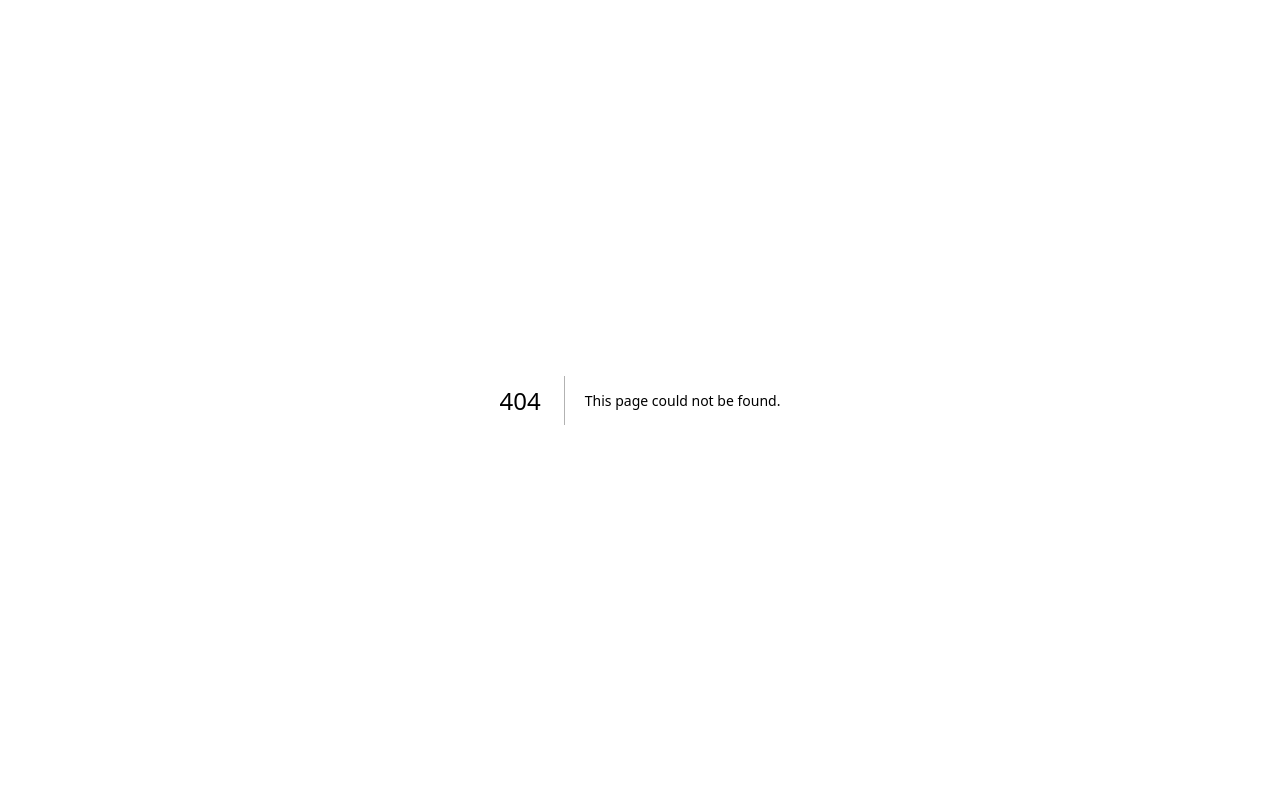
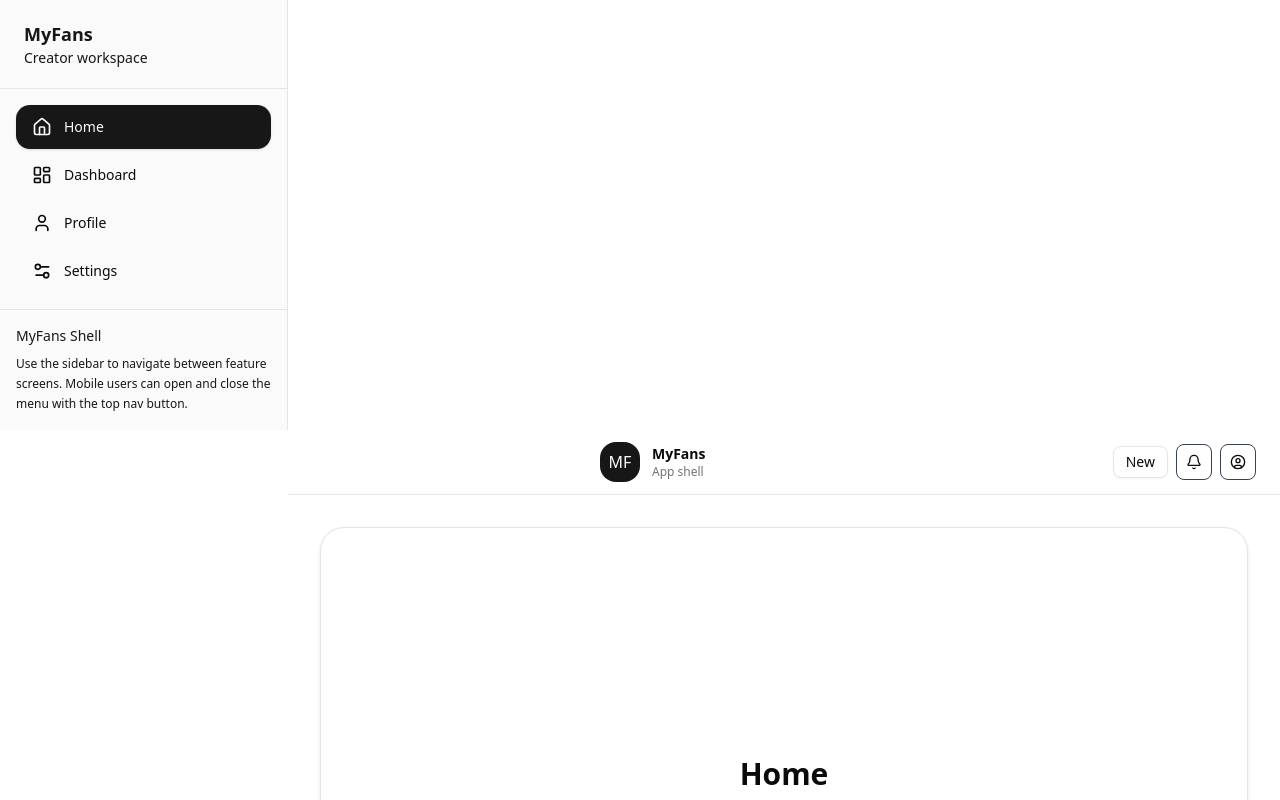
Before and after one commit to MyFanss/myFans_frontend, a Next.js app: page /home in a window 1280 px wide. Before the commit this address had no page. Shown: the top 800 px of the page. Built offline with nearby package versions, Linux system fonts and the light colour scheme.

Commit message:
feature:Build App Shell with Sidebar and Top Navigation

```diff
--- /dev/null
+++ b/src/app/(dashboard)/home/page.tsx
@@ -0,0 +1,12 @@
+export default function HomePage() {
+  return (
+    <main className="min-h-[60vh] flex items-center justify-center p-8 text-center">
+      <div>
+        <h1 className="text-3xl font-semibold">Home</h1>
+        <p className="mt-3 max-w-xl text-sm text-muted-foreground">
+          This is a placeholder page for the Home route. The dashboard shell is active for this layout and reflects the current navigation state.
+        </p>
+      </div>
+    </main>
+  )
+}
--- /dev/null
+++ b/src/app/(dashboard)/layout.tsx
@@ -0,0 +1,15 @@
+import type { Metadata } from "next"
+import DashboardShell from "@/components/navigation/DashboardShell"
+
+export const metadata: Metadata = {
+  title: "MyFans Dashboard",
+  description: "Dashboard shell for MyFans with responsive sidebar and top navigation.",
+}
+
+export default function DashboardLayout({
+  children,
+}: Readonly<{
+  children: React.ReactNode
+}>) {
+  return <DashboardShell>{children}</DashboardShell>
+}
--- /dev/null
+++ b/src/components/navigation/DashboardShell.tsx
@@ -0,0 +1,30 @@
+"use client"
+
+import { useCallback, useState } from "react"
+import Sidebar from "@/components/navigation/Sidebar"
+import TopNav from "@/components/navigation/TopNav"
+
+interface DashboardShellProps {
+  children: React.ReactNode
+}
+
+export default function DashboardShell({ children }: DashboardShellProps) {
+  const [sidebarOpen, setSidebarOpen] = useState(false)
+
+  const handleOpen = useCallback(() => setSidebarOpen(true), [])
+  const handleClose = useCallback(() => setSidebarOpen(false), [])
+
+  return (
+    <div className="min-h-screen bg-background text-foreground">
+      <Sidebar open={sidebarOpen} onClose={handleClose} />
+      <div className="md:ml-72">
+        <TopNav onOpenSidebar={handleOpen} />
+        <main className="min-h-[calc(100vh-4rem)] p-4 sm:p-6 lg:p-8">
+          <div className="mx-auto max-w-7xl rounded-3xl border border-border bg-card p-6 shadow-sm sm:p-8">
+            {children}
+          </div>
+        </main>
+      </div>
+    </div>
+  )
+}
--- /dev/null
+++ b/src/components/navigation/Sidebar.tsx
@@ -0,0 +1,94 @@
+"use client"
+
+import Link from "next/link"
+import { usePathname } from "next/navigation"
+import { Home, LayoutDashboard, Settings2, User, X } from "lucide-react"
+import { cn } from "@/lib/utils"
+import { Button } from "@/components/ui/button"
+
+const navItems = [
+  { label: "Home", href: "/home", icon: Home },
+  { label: "Dashboard", href: "/dashboard", icon: LayoutDashboard },
+  { label: "Profile", href: "/profile", icon: User },
+  { label: "Settings", href: "/settings", icon: Settings2 },
+]
+
+interface SidebarProps {
+  open: boolean
+  onClose: () => void
+}
+
+export default function Sidebar({ open, onClose }: SidebarProps) {
+  const pathname = usePathname()
+
+  return (
+    <>
+      <aside
+        className={cn(
+          "fixed inset-y-0 left-0 z-30 w-72 transform border-r border-sidebar-border bg-sidebar text-sidebar-foreground transition-transform duration-200 ease-in-out md:static md:translate-x-0",
+          open ? "translate-x-0" : "-translate-x-full"
+        )}
+        aria-label="Primary navigation"
+      >
+        <div className="flex h-full flex-col">
+          <div className="flex items-center justify-between gap-3 border-b border-sidebar-border px-6 py-5">
+            <div>
+              <p className="text-lg font-semibold text-sidebar-primary">MyFans</p>
+              <p className="text-sm text-sidebar-accent-foreground">Creator workspace</p>
+            </div>
+            <Button
+              variant="ghost"
+              size="icon"
+              onClick={onClose}
+              className="md:hidden"
+              aria-label="Close navigation"
+            >
+              <X className="h-4 w-4" />
+            </Button>
+          </div>
+
+          <nav className="flex-1 space-y-1 p-4" aria-label="Dashboard links">
+            {navItems.map((item) => {
+              const isActive = pathname === item.href
+              const Icon = item.icon
+
+              return (
+                <Link
+                  key={item.href}
+                  href={item.href}
+                  className={cn(
+                    "flex items-center gap-3 rounded-xl px-4 py-3 text-sm font-medium transition focus-visible:outline-none focus-visible:ring-2 focus-visible:ring-sidebar-primary focus-visible:ring-offset-2 focus-visible:ring-offset-sidebar",
+                    isActive
+                      ? "bg-sidebar-primary text-sidebar-primary-foreground shadow-sm"
+                      : "text-sidebar-foreground hover:bg-sidebar-accent hover:text-sidebar-accent-foreground"
+                  )}
+                  aria-current={isActive ? "page" : undefined}
+                  onClick={onClose}
+                >
+                  <Icon className="h-5 w-5" aria-hidden="true" />
+                  {item.label}
+                </Link>
+              )
+            })}
+          </nav>
+
+          <div className="border-t border-sidebar-border p-4 text-sm text-sidebar-accent-foreground">
+            <p className="font-medium">MyFans Shell</p>
+            <p className="mt-2 text-xs leading-5">
+              Use the sidebar to navigate between feature screens. Mobile users can open and close the menu with the top nav button.
+            </p>
+          </div>
+        </div>
+      </aside>
+
+      {open && (
+        <button
+          type="button"
+          className="fixed inset-0 z-20 bg-black/40 md:hidden"
+          onClick={onClose}
+          aria-label="Close sidebar overlay"
+        />
+      )}
+    </>
+  )
+}
--- /dev/null
+++ b/src/components/navigation/TopNav.tsx
@@ -0,0 +1,50 @@
+"use client"
+
+import { Bell, Menu, UserCircle } from "lucide-react"
+import { Button } from "@/components/ui/button"
+
+interface TopNavProps {
+  onOpenSidebar: () => void
+}
+
+export default function TopNav({ onOpenSidebar }: TopNavProps) {
+  return (
+    <header className="sticky top-0 z-10 border-b border-sidebar-border bg-background/95 backdrop-blur md:pl-72">
+      <div className="flex h-16 items-center justify-between gap-3 px-4 sm:px-6">
+        <div className="flex items-center gap-2">
+          <Button
+            variant="ghost"
+            size="icon"
+            className="md:hidden"
+            onClick={onOpenSidebar}
+            aria-label="Open navigation menu"
+          >
+            <Menu className="h-5 w-5" />
+          </Button>
+
+          <div className="flex items-center gap-3">
+            <div className="flex h-10 w-10 items-center justify-center rounded-2xl bg-primary text-primary-foreground">
+              MF
+            </div>
+            <div className="hidden sm:block">
+              <p className="text-sm font-semibold">MyFans</p>
+              <p className="text-xs text-muted-foreground">App shell</p>
+            </div>
+          </div>
+        </div>
+
+        <div className="flex items-center gap-2">
+          <Button variant="outline" size="sm">
+            New
+          </Button>
+          <Button variant="ghost" size="icon" aria-label="Notifications">
+            <Bell className="h-5 w-5" />
+          </Button>
+          <Button variant="ghost" size="icon" aria-label="Account">
+            <UserCircle className="h-5 w-5" />
+          </Button>
+        </div>
+      </div>
+    </header>
+  )
+}
```
